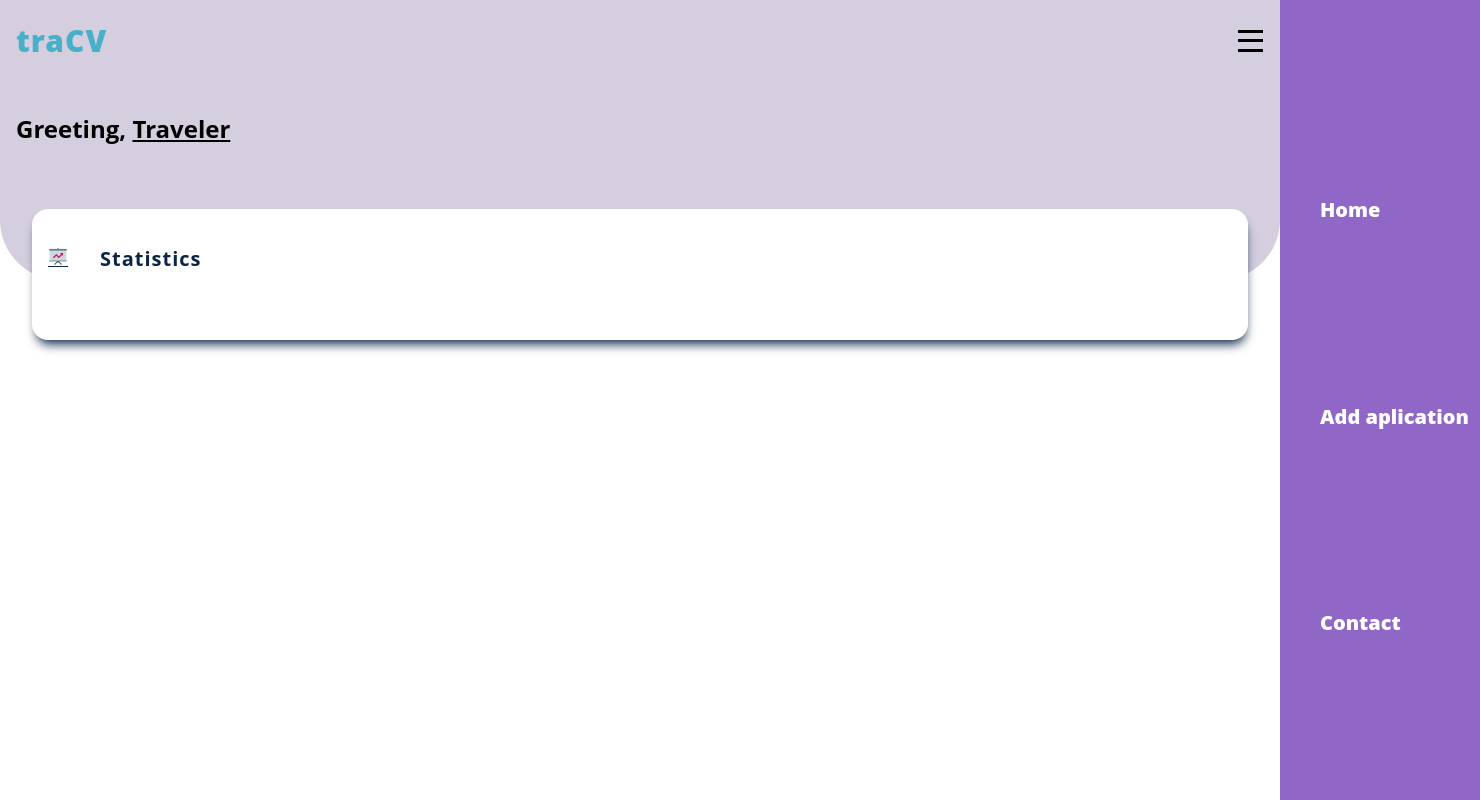
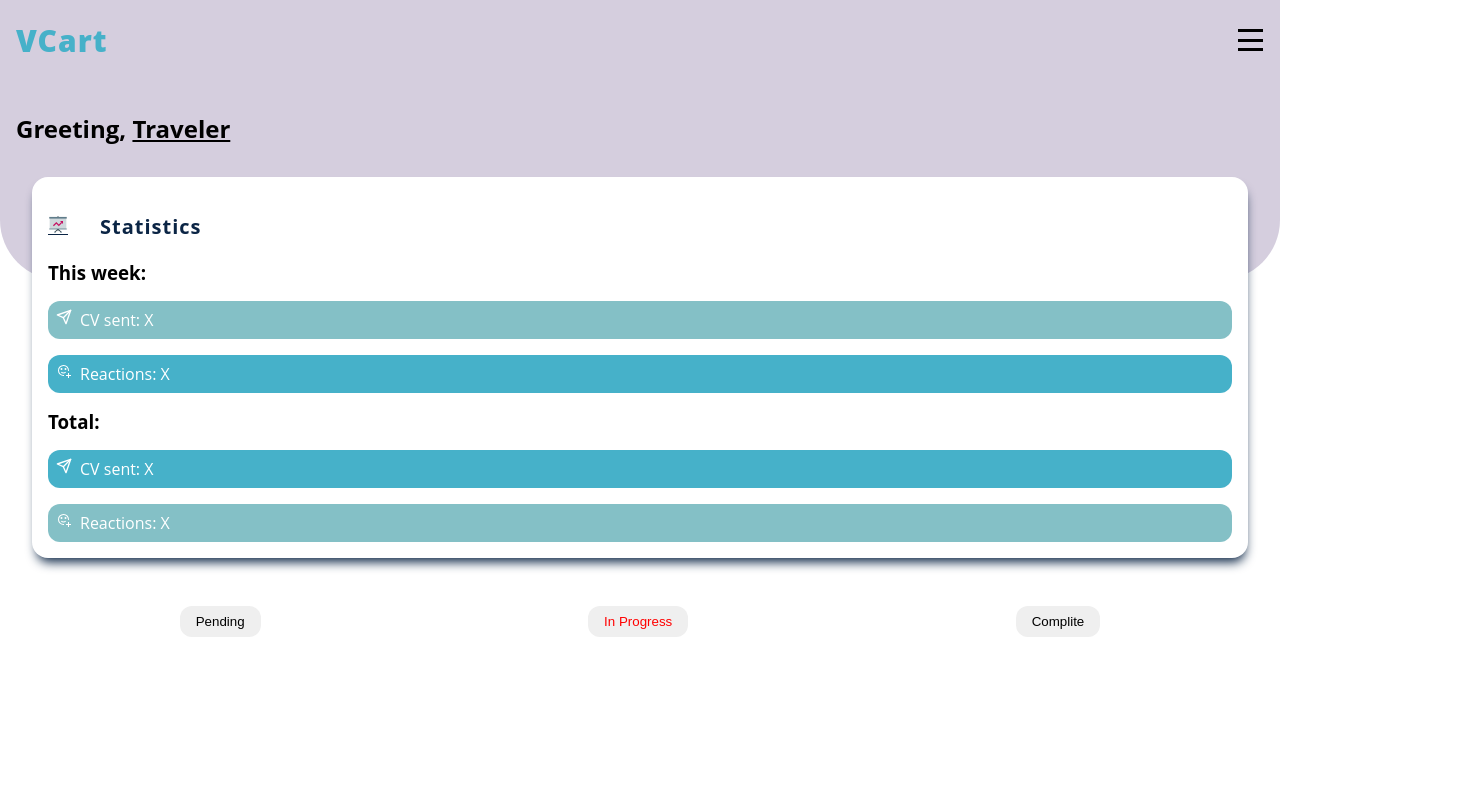
Before and after one commit to jzarzeczny/cv-tracker, a React (Create React App) app: page /dashboard in a window 1280 px wide. Shown: the top 800 px of the page, 1480 px wide, since content can reach past the window. Built offline with nearby package versions, Linux system fonts and the light colour scheme.

Commit message:
creating dashboard layout

```diff
--- a/src/components/Button/Button.styled.js
+++ b/src/components/Button/Button.styled.js
@@ -1 +1,8 @@
 import styled from "styled-components";
+
+export const Button = styled.button`
+  padding: 0.5rem 1rem;
+  border-radius: 12px;
+  border: none;
+  color: ${({ color }) => color};
+`;
--- a/src/components/Container.styled.js
+++ b/src/components/Container.styled.js
@@ -3,7 +3,11 @@ import styled from "styled-components";
 export const Container = styled.div`
   width: 1400px;
   max-width: 100%;
+  min-height: 100vh;
   margin: 0 auto;
+  position: relative;
+  overflow-x: hidden;
+  overflow-y: visible;
 `;
 
 export const MainContainer = styled(Container)`
@@ -11,7 +15,6 @@ export const MainContainer = styled(Container)`
     display: flex;
     flex-flow: row nowrap;
     height: 100vh;
-
     & > * {
       flex: 1;
     }
--- a/src/components/Header/Header.js
+++ b/src/components/Header/Header.js
@@ -12,7 +12,7 @@ function Header() {
   console.log(open);
   return (
     <StyledHeader>
-      <Logo>traCV</Logo>
+      <Logo dir="rtl">traCV</Logo>
       <Hamburger open={open} toggleNav={toggleNav} />
       <Navbar open={open} />
     </StyledHeader>
--- a/src/components/Header/styled/Hamburger.styled.js
+++ b/src/components/Header/styled/Hamburger.styled.js
@@ -12,13 +12,15 @@ const StyledHamburger = styled.button`
   align-items: center;
   overflow: hidden;
   cursor: pointer;
-  z-index: 1;
+  z-index: 2;
 `;
 const Line = styled.div`
   position: absolute;
   width: 25px;
   height: 3px;
-  background-color: #000;
+  background-color: ${({ theme, open }) =>
+    open ? theme.colors.white : "#000"};
+
   transition: all 0.5s ease;
 
   &:first-of-type {
--- a/src/components/Header/styled/Header.styled.js
+++ b/src/components/Header/styled/Header.styled.js
@@ -9,7 +9,8 @@ export const StyledHeader = styled.header`
   padding: 0 1rem;
 `;
 
-export const Logo = styled.h1`
+export const Logo = styled.bdo`
+  justify-self: start;
   font-size: 30px;
   font-weight: ${({ theme }) => theme.font.weight.extraBold};
   color: ${({ theme }) => theme.colors.secondary.dark};
--- a/src/components/Header/styled/Navbar.js
+++ b/src/components/Header/styled/Navbar.js
@@ -2,6 +2,7 @@ import styled from "styled-components";
 
 const StyledNavbar = styled.nav`
   position: absolute;
+  z-index: 1;
   top: 0;
   right: 0;
   background-color: ${({ theme }) => theme.colors.primary.normal};
@@ -14,6 +15,7 @@ const StyledList = styled.ul`
   justify-content: space-evenly;
   height: 100vh;
   width: 200px;
+  overflow-x: hidden;
 `;
 
 const StyledListElement = styled.li`
--- a/src/pages/Dashboard/Dashboard.js
+++ b/src/pages/Dashboard/Dashboard.js
@@ -1,13 +1,14 @@
-import React from "react";
-import ActionMenu from "../../components/ActionMenu/ActionMenu";
+import ActionMenu from "./components/ActionMenu/ActionMenu";
 import { Container } from "../../components/Container.styled";
 import Header from "../../components/Header/Header";
+import Search from "./components/Search";
 
 function Dashboard() {
   return (
     <Container>
       <Header />
       <ActionMenu />
+      <Search />
     </Container>
   );
 }
--- a/src/components/ActionMenu/ActionMenu.js
+++ b/src/pages/Dashboard/components/ActionMenu/ActionMenu.js
@@ -1,11 +1,13 @@
-import React from "react";
 import {
   ActionGreet,
   ActionMenuContainer,
   ActionStatsContainer,
+  ReactionIcon,
+  SendIcon,
   StatsCard,
   StatsCardContainer,
   StatsHeader,
+  StatsHeading,
   StatsIcon,
 } from "./styled/ActionMenu.styled";
 
@@ -19,7 +21,24 @@ export default function ActionMenu() {
         <StatsIcon />
         <StatsHeader>Statistics</StatsHeader>
         <StatsCardContainer>
-          <StatsCard />
+          <StatsHeading>This week:</StatsHeading>
+          <StatsCard>
+            <SendIcon />
+            CV sent: X
+          </StatsCard>
+          <StatsCard>
+            <ReactionIcon />
+            Reactions: X
+          </StatsCard>
+          <StatsHeading>Total:</StatsHeading>
+          <StatsCard>
+            <SendIcon />
+            CV sent: X
+          </StatsCard>
+          <StatsCard>
+            <ReactionIcon />
+            Reactions: X
+          </StatsCard>
         </StatsCardContainer>
       </ActionStatsContainer>
     </ActionMenuContainer>
--- a/src/components/ActionMenu/styled/ActionMenu.styled.js
+++ b/src/pages/Dashboard/components/ActionMenu/styled/ActionMenu.styled.js
@@ -1,11 +1,22 @@
 import styled from "styled-components";
 import { FcStatistics } from "react-icons/fc";
+import { FiSend } from "react-icons/fi";
+import { VscReactions } from "react-icons/vsc";
 export const ActionMenuContainer = styled.section`
   width: 100%;
-  height: 200px;
-  background-color: ${({ theme }) => theme.colors.primary.veryLight};
-  border-bottom-left-radius: 60px;
-  border-bottom-right-radius: 60px;
+  position: relative;
+  &::after {
+    content: "";
+    position: absolute;
+    display: block;
+    width: 100%;
+    height: 200px;
+    top: 0;
+    z-index: -1;
+    background-color: ${({ theme }) => theme.colors.primary.veryLight};
+    border-bottom-left-radius: 60px;
+    border-bottom-right-radius: 60px;
+  }
 `;
 
 export const ActionGreet = styled.h2`
@@ -19,7 +30,7 @@ export const ActionGreet = styled.h2`
 export const ActionStatsContainer = styled.div`
   display: block;
   width: calc(100%-4rem);
-  margin: 4rem 2rem;
+  margin: 2rem 2rem;
   padding: 1rem;
   border-radius: 1rem;
   background-color: ${({ theme }) => theme.colors.white};
@@ -44,8 +55,34 @@ export const StatsHeader = styled.h3`
 
 export const StatsCardContainer = styled.div`
   width: 100%;
-  padding: 1rem;
   display: grid;
-  grid-template-columns: 1fr 1fr;
+  gap: 1rem;
 `;
-export const StatsCard = styled.div``;
+
+export const StatsHeading = styled.h3`
+  margin: 0;
+`;
+export const StatsCard = styled.div`
+  padding: 0.5rem;
+  color: ${({ theme }) => theme.colors.white};
+  background-color: ${({ theme }) => theme.colors.secondary.dark};
+  border-radius: 12px;
+  display: flex;
+  flex-direction: row;
+  align-items: flex-start;
+  &:nth-child(2n) {
+    background-color: ${({ theme }) => theme.colors.secondary.main};
+  }
+`;
+export const SendIcon = styled(FiSend)`
+  margin: 0;
+  margin-right: 0.5rem;
+  padding: 0;
+  display: block;
+`;
+
+export const ReactionIcon = styled(VscReactions)`
+  display: block;
+
+  margin-right: 0.5rem;
+`;
--- /dev/null
+++ b/src/pages/Dashboard/components/Search/Category.js
@@ -0,0 +1,13 @@
+import { CategoryButton, CategoryWrapper } from "./styled/Category.styled";
+
+function Category() {
+  return (
+    <CategoryWrapper>
+      <CategoryButton>Pending</CategoryButton>
+      <CategoryButton color="red">In Progress</CategoryButton>
+      <CategoryButton>Complite</CategoryButton>
+    </CategoryWrapper>
+  );
+}
+
+export default Category;
--- /dev/null
+++ b/src/pages/Dashboard/components/Search/index.js
@@ -0,0 +1,11 @@
+import Category from "./Category";
+
+function Search() {
+  return (
+    <>
+      <Category />
+    </>
+  );
+}
+
+export default Search;
--- /dev/null
+++ b/src/pages/Dashboard/components/Search/styled/Category.styled.js
@@ -0,0 +1,11 @@
+import styled from "styled-components";
+import { Button } from "../../../../../components/Button/Button.styled";
+export const CategoryWrapper = styled.div`
+  width: 100%;
+  padding: 1rem;
+  display: flex;
+  justify-content: space-around;
+  align-items: center;
+`;
+
+export const CategoryButton = styled(Button)``;
```
Also changed, not shown: 1 other file (tests, documents, lock files or other folders).
